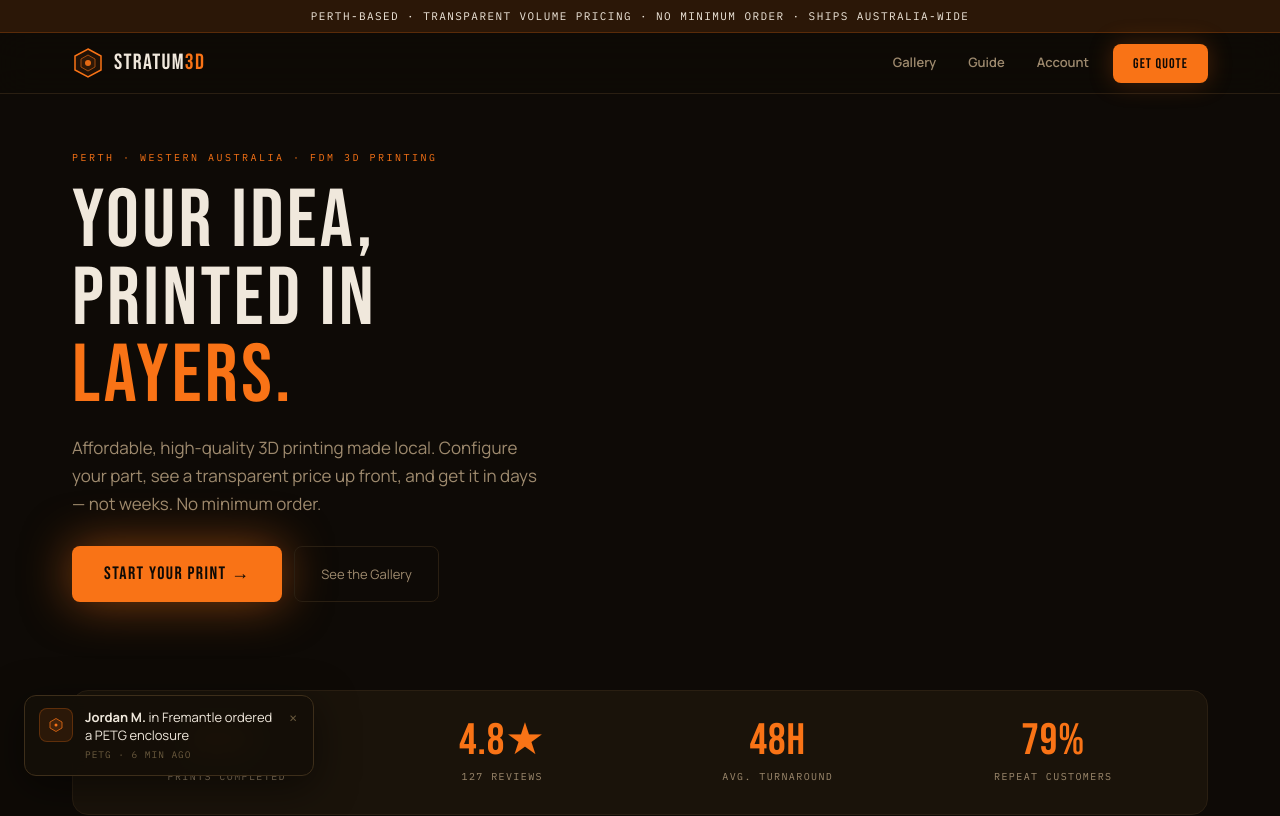
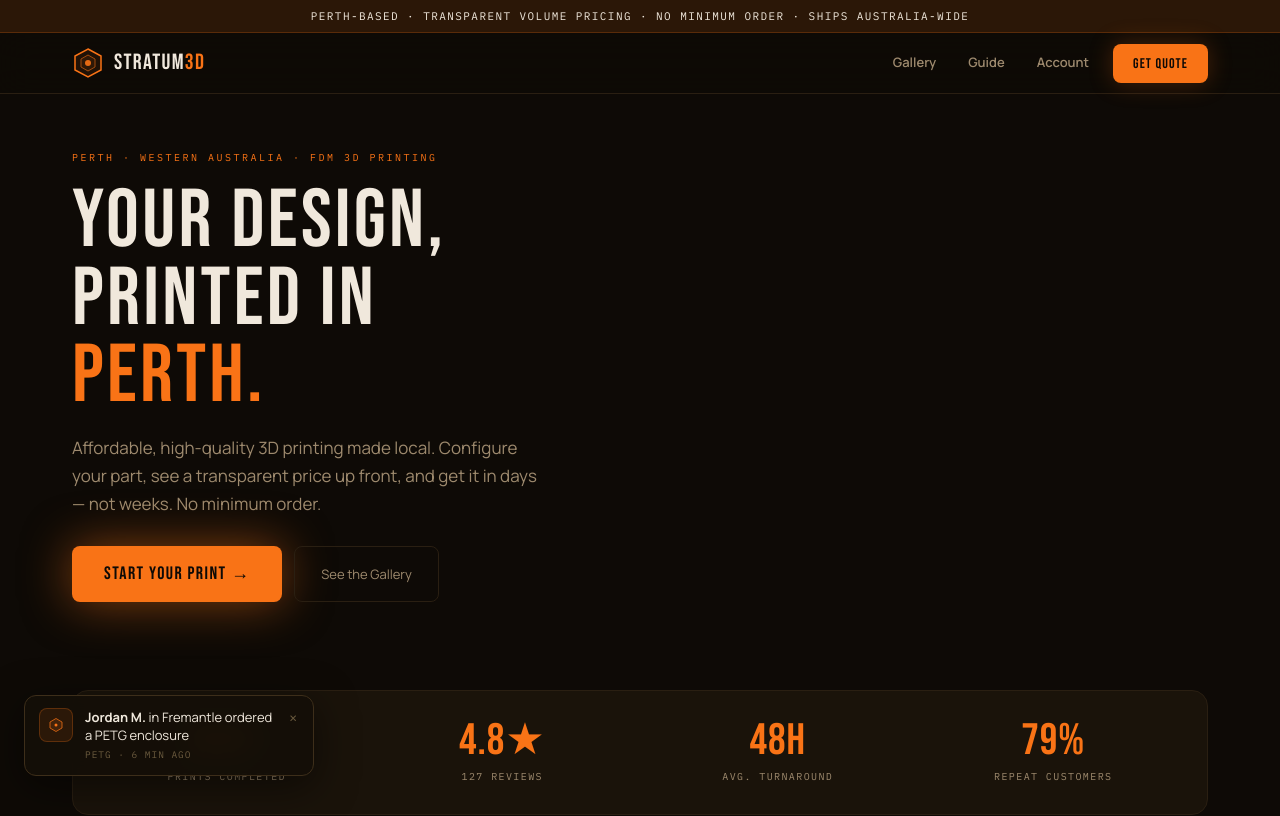
Before and after one commit to BT888BT/Stratum3D, a Next.js app: page / in a window 1280 px wide. Shown: the top 816 px of the page. Built offline with nearby package versions, Linux system fonts and the light colour scheme.

Commit message:
push and commin

```diff
--- a/app/page.tsx
+++ b/app/page.tsx
@@ -31,11 +31,11 @@ export default function Home() {
               className="font-display"
               style={{ fontSize: "clamp(44px, 8vw, 82px)", lineHeight: 0.95, color: "var(--text)", margin: "10px 0 18px" }}
             >
-              YOUR IDEA,
+              YOUR DESIGN,
               <br />
               PRINTED IN
               <br />
-              <span style={{ color: "var(--orange)" }}>LAYERS.</span>
+              <span style={{ color: "var(--orange)" }}>PERTH.</span>
             </h1>
             <p style={{ fontSize: 17, color: "var(--text-dim)", maxWidth: 480, marginBottom: 28 }}>
               Affordable, high-quality 3D printing made local. Configure your part, see a
```
